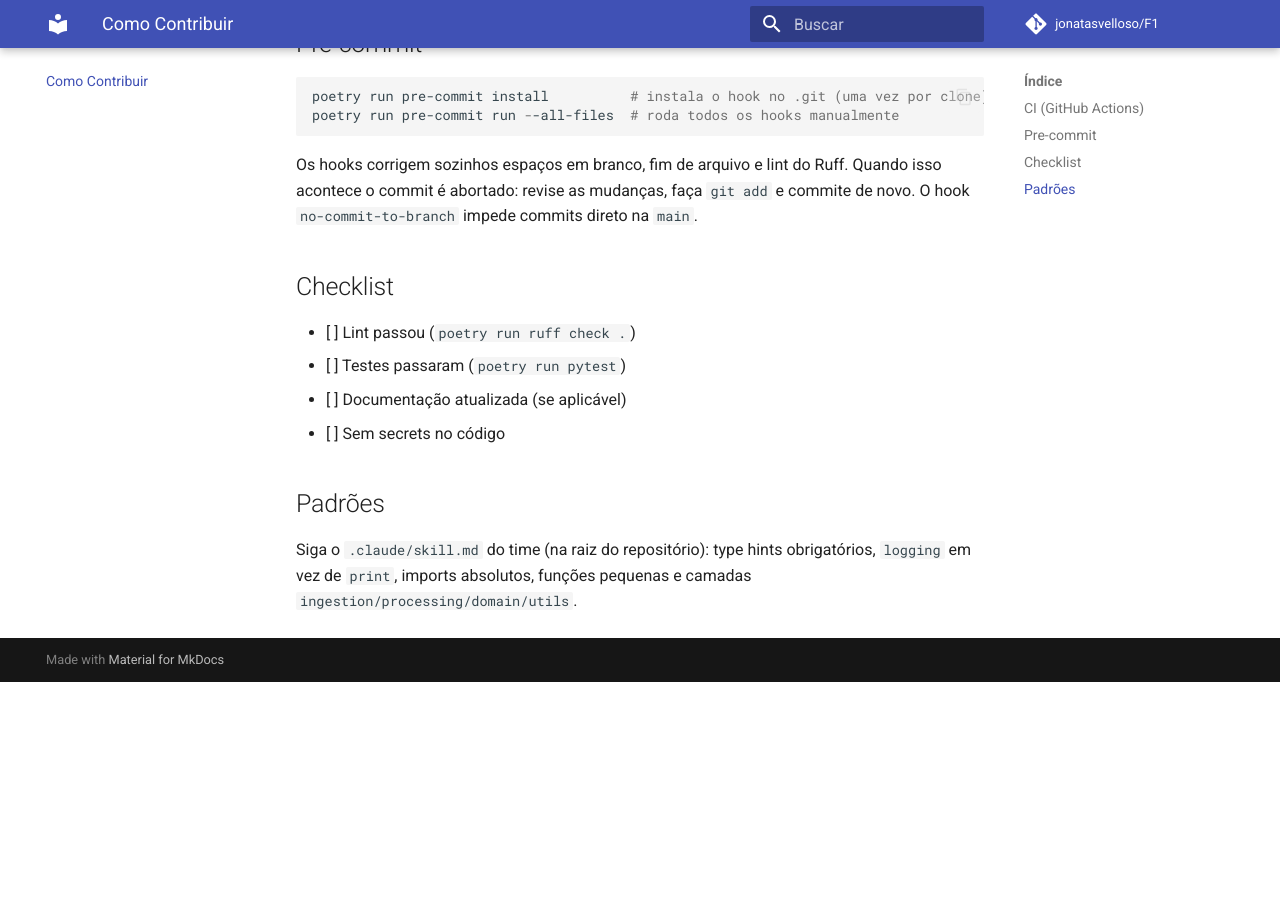
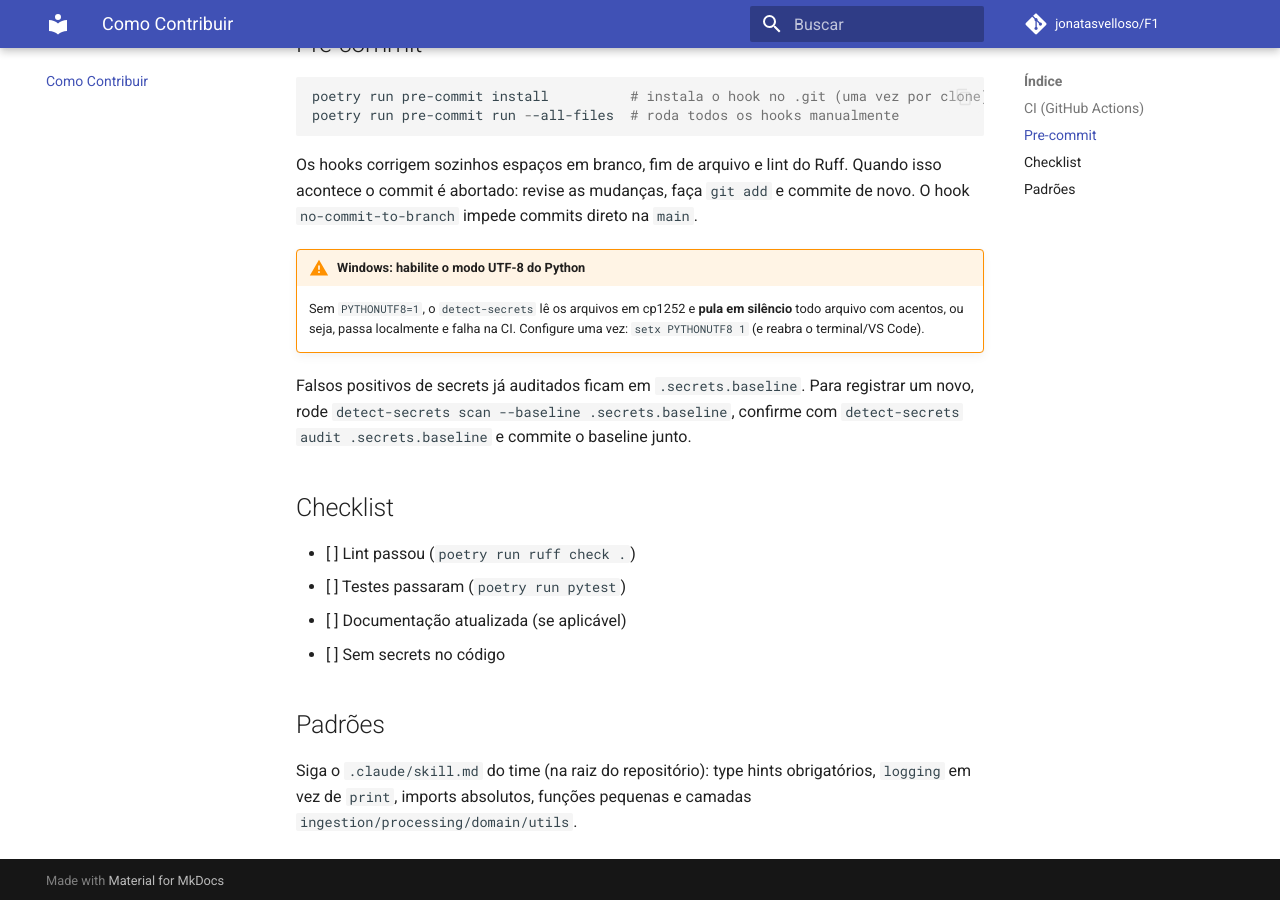
Before and after one commit to jonatasvelloso/F1, an MkDocs documentation site: the page built from docs/docs/contributing.md, in a window 1280 px wide and 900 px high, scrolled down 1151 px. Built offline with MkDocs 1.6.1 and Material for MkDocs 9.7.7, drawn with Linux system fonts in a browser that asks for light colours; comment, search, counter and statistics services are not loaded; before the commit the page ends 1833 px from its top, so only the background shows below that.

Commit message:
Ajuste do CI falso positivo

```diff
--- a/docs/docs/contributing.md
+++ b/docs/docs/contributing.md
@@ -42,6 +42,15 @@ Os hooks corrigem sozinhos espaços em branco, fim de arquivo e lint do Ruff. Qu
 acontece o commit é abortado: revise as mudanças, faça `git add` e commite de novo. O hook
 `no-commit-to-branch` impede commits direto na `main`.
 
+!!! warning "Windows: habilite o modo UTF-8 do Python"
+    Sem `PYTHONUTF8=1`, o `detect-secrets` lê os arquivos em cp1252 e **pula em silêncio**
+    todo arquivo com acentos, ou seja, passa localmente e falha na CI. Configure uma vez:
+    `setx PYTHONUTF8 1` (e reabra o terminal/VS Code).
+
+Falsos positivos de secrets já auditados ficam em `.secrets.baseline`. Para registrar um
+novo, rode `detect-secrets scan --baseline .secrets.baseline`, confirme com
+`detect-secrets audit .secrets.baseline` e commite o baseline junto.
+
 ## Checklist
 
 - [ ] Lint passou (`poetry run ruff check .`)
```
Also changed, not shown: .pre-commit-config.yaml, 1 other file.
